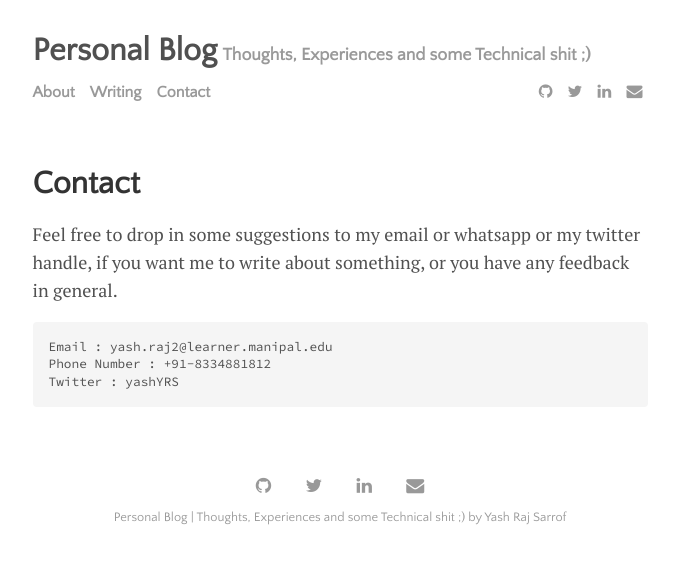
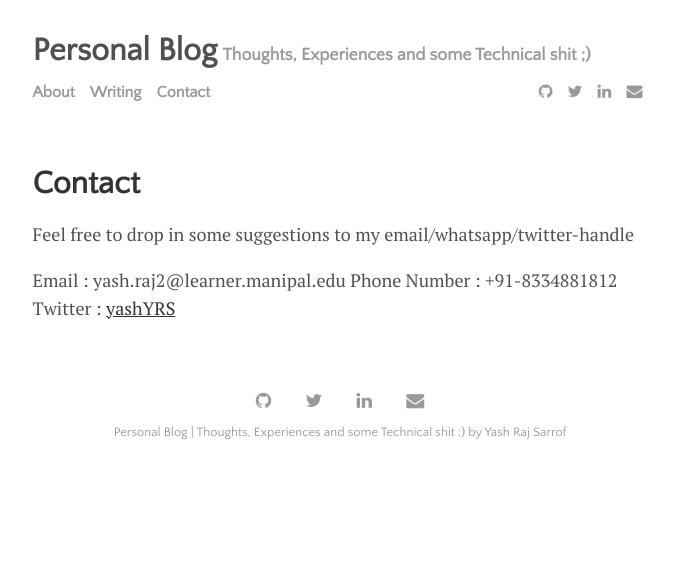
Before and after one commit to yashYRS/yashYRS.github.io, a Jekyll site: the page built from menu/contact.md, in a window 1280 px wide. Shown: the top 564 px of the page, without its empty margins (300-974 px from the left). Built offline with Jekyll 4.4.1, drawn with Linux system fonts in a browser that asks for light colours.

```diff
--- a/menu/contact.md
+++ b/menu/contact.md
@@ -3,9 +3,8 @@ layout: page
 title: Contact
 ---
 
-Feel free to drop in some suggestions to my email or whatsapp or my twitter handle, if you want me to write about something,
-or you have any feedback in general.
+Feel free to drop in some suggestions to my email/whatsapp/twitter-handle
 
-	Email : yash.raj2@learner.manipal.edu
-	Phone Number : +91-8334881812
-	Twitter : yashYRS
+Email : yash.raj2@learner.manipal.edu
+Phone Number : +91-8334881812
+Twitter : [yashYRS](https://twitter.com/intent/tweet?text=%40yashYRS)
```
Also changed, not shown: _data/settings.yml (+4 -4 lines), menu/about.md (+1 -1 lines).
